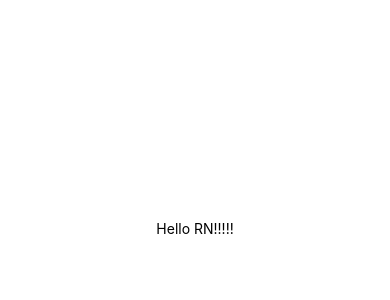
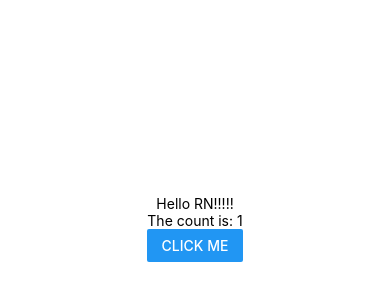
Before and after one commit to roadev/Simple-NASA-search-RN, a React Native app: screen / in a window 390 px wide. Shown: the part 194-494 px from the top of the page. Built offline with nearby package versions, Linux system fonts and the light colour scheme.

Commit message:
creating counter component

```diff
--- a/App.js
+++ b/App.js
@@ -1,9 +1,45 @@
-import React from 'react';
-import { View, Text } from 'react-native';
+import React, { Component } from 'react';
+import { View, Text, Button } from 'react-native';
+
+class Counter extends Component {
+  state = {
+    count: this.props.count
+  };
+
+  handleOnClick = () =>
+    this.setState({ count: this.state.count + 1 });
+
+  render() {
+    return (
+      <View>
+        <Text>The count is: {this.state.count}</Text>
+        <Button onPress={this.handleOnClick}
+          title="Click me"
+        />
+      </View>
+    );
+  }
+}
+
+const SuperCount = () => (
+  <View>
+    <Counter count={1} />
+  </View>
+);
 
 const App = () => (
-  <View style={{ flex: 1, flexDirection: 'column', justifyContent: 'center', alignItems: 'center' }}>
+  <View
+    style={
+      {
+        flex: 1,
+        flexDirection: 'column',
+        justifyContent: 'center',
+        alignItems: 'center'
+      }
+    }
+  >
     <Text>Hello RN!!!!!</Text>
+    <SuperCount />
   </View>
 )
 
```
